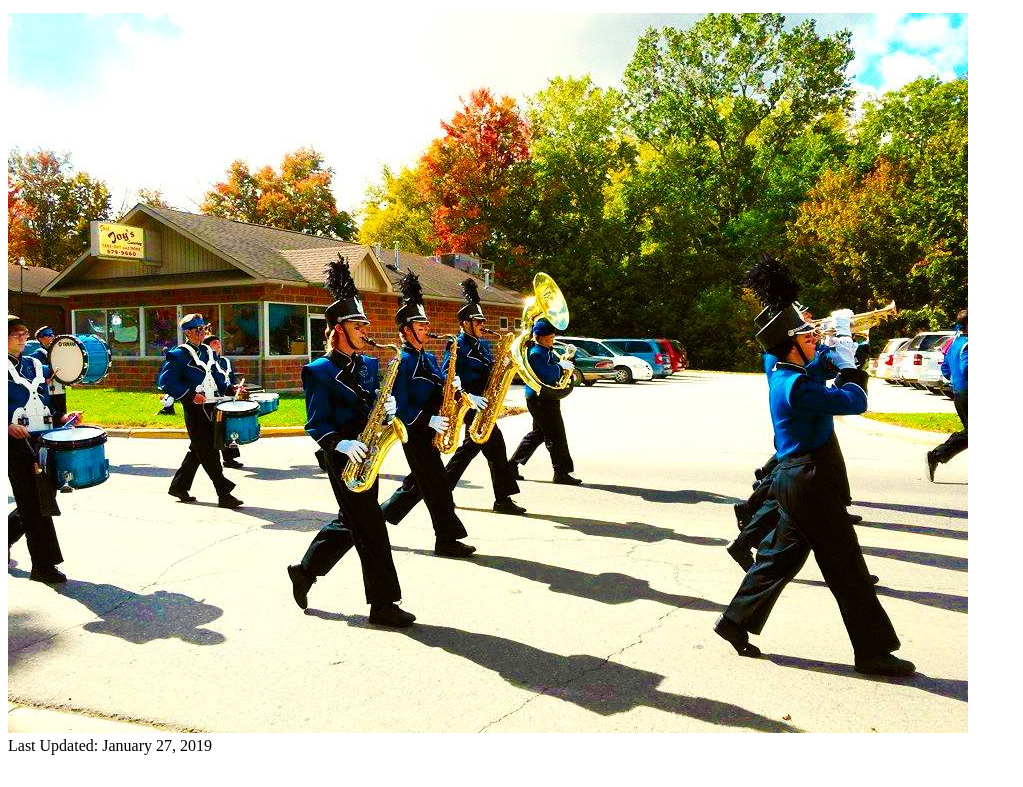
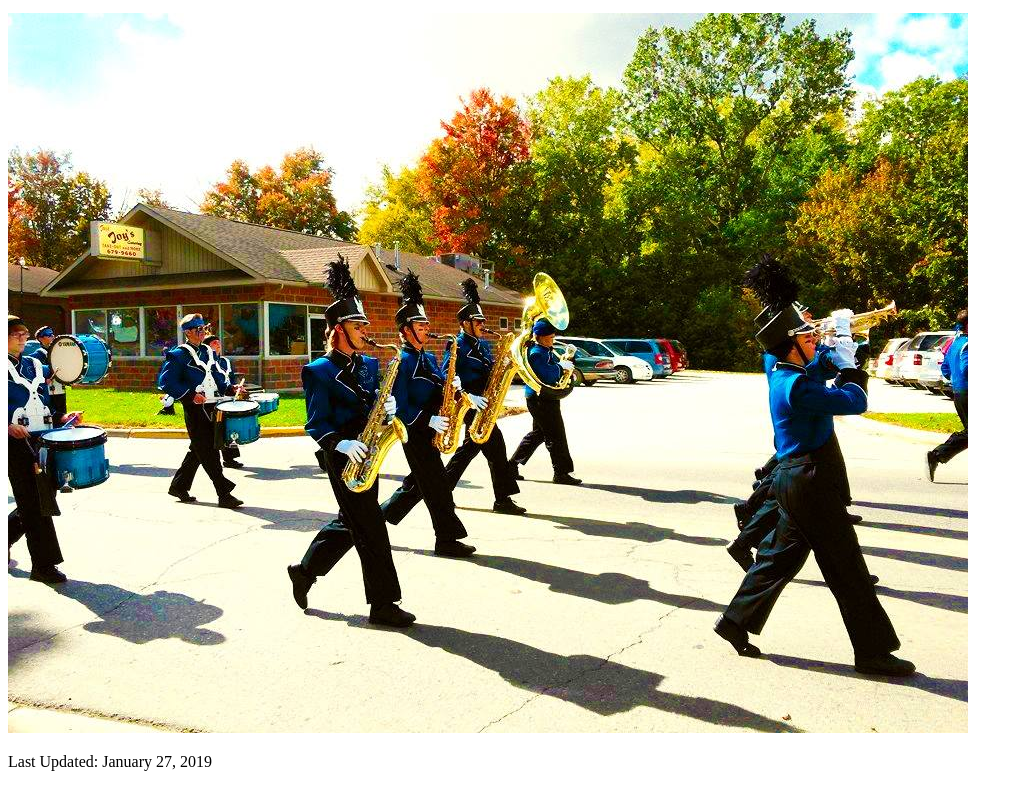
Before and after one commit to gitgravy97/msdoherty.github.io, a plain HTML site: page week2/p4_skills.html in a window 1280 px wide. Shown: the part 1705-2492 px from the top of the page, without its empty margins (0-1023 px from the left). Before the commit the page ends 2468 px from the top, so only its background shows below. Drawn offline with Linux system fonts and the light colour scheme.

Commit message:
fixed footers

```diff
--- a/week2/p4_skills.html
+++ b/week2/p4_skills.html
@@ -158,7 +158,7 @@
         <img src="images/marching_tenor_homecoming.jpg", alt="Marching Band">
     </main>
     <footer>
-        Last Updated: January 27, 2019
+        <p>Last Updated: January 27, 2019</p>
     </footer>
 </body>
 </html>
```
Also changed, not shown: week2/index.html (+1 -1 lines), week2/p2_education.html (+1 -1 lines), week2/p3_employment.html (+1 -1 lines), week2/p5_contact.html (+1 -1 lines), week2/p6_gallery.html (+1 -1 lines), week2/p7_projects.html (+1 -1 lines).
